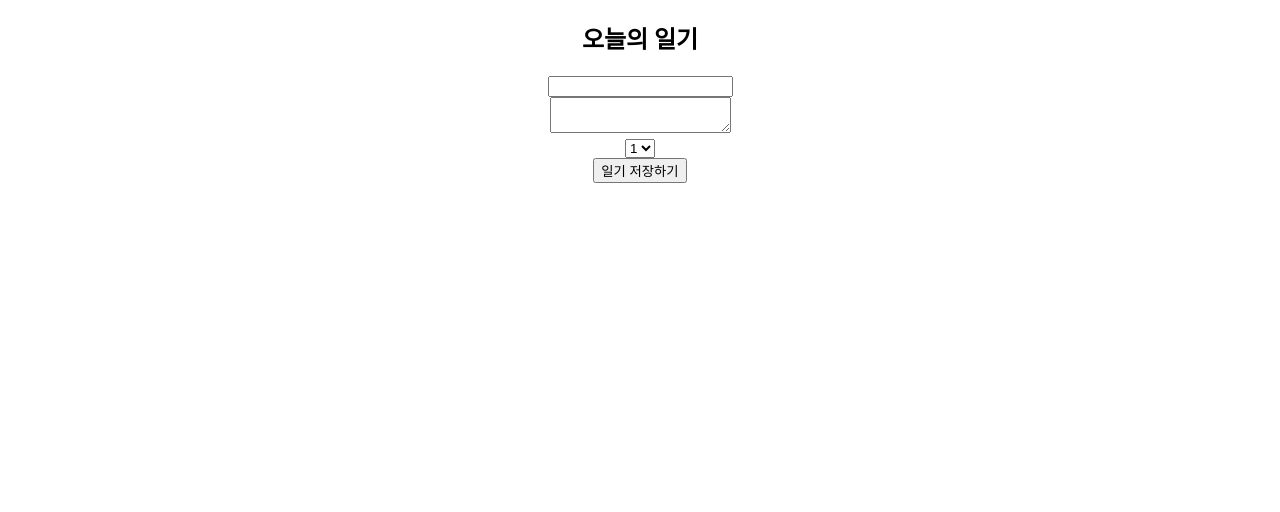
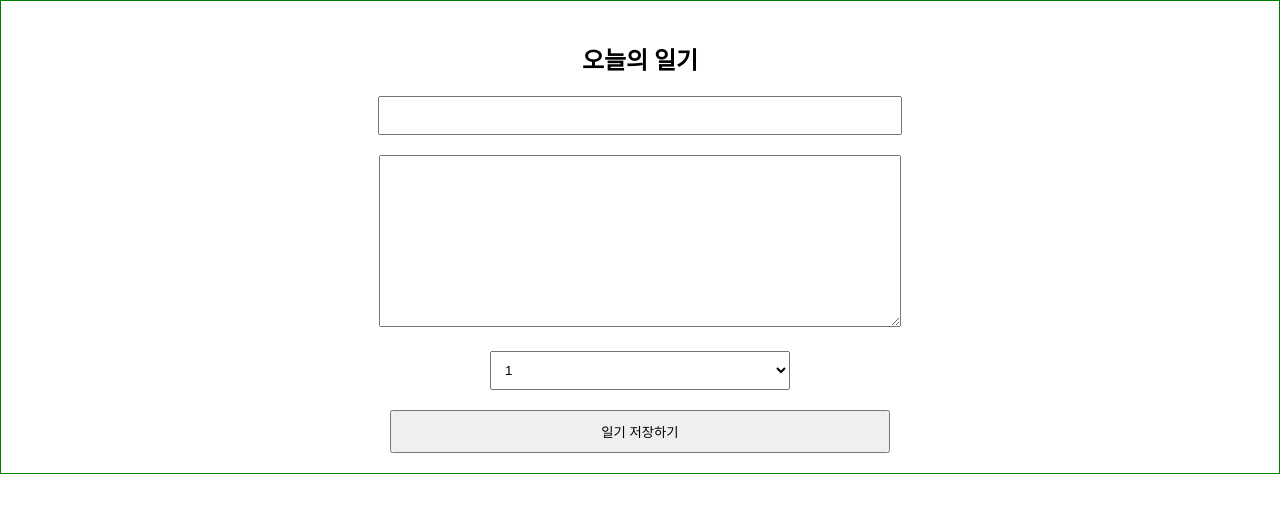
Before and after one commit to Na-David/simpleDiary, a React (Create React App) app: page / in a window 1280 px wide. Shown: the top 512 px of the page. Built offline with nearby package versions, Linux system fonts and the light colour scheme.

Commit message:
diary editor css

```diff
--- a/src/App.css
+++ b/src/App.css
@@ -2,37 +2,30 @@
   text-align: center;
 }
 
-.App-logo {
-  height: 40vmin;
-  pointer-events: none;
+.DiaryEditor {
+  border: 1px solid green;
+  text-align: center;
+  padding: 20px;
 }
 
-@media (prefers-reduced-motion: no-preference) {
-  .App-logo {
-    animation: App-logo-spin infinite 20s linear;
-  }
+.DiaryEditor input, textarea {
+  margin-bottom: 20px;
+  width: 500px;
+  padding: 10px;
 }
 
-.App-header {
-  background-color: #282c34;
-  min-height: 100vh;
-  display: flex;
-  flex-direction: column;
-  align-items: center;
-  justify-content: center;
-  font-size: calc(10px + 2vmin);
-  color: white;
+.DiaryEditor textarea {
+  height: 150px;
 }
 
-.App-link {
-  color: #61dafb;
+.DiaryEditor select {
+  width: 300px;
+  padding: 10px;
+  margin-bottom: 20px;
 }
 
-@keyframes App-logo-spin {
-  from {
-    transform: rotate(0deg);
-  }
-  to {
-    transform: rotate(360deg);
-  }
+.DiaryEditor button {
+  width: 500px;
+  padding: 10px;
+  cursor: pointer;
 }
```
